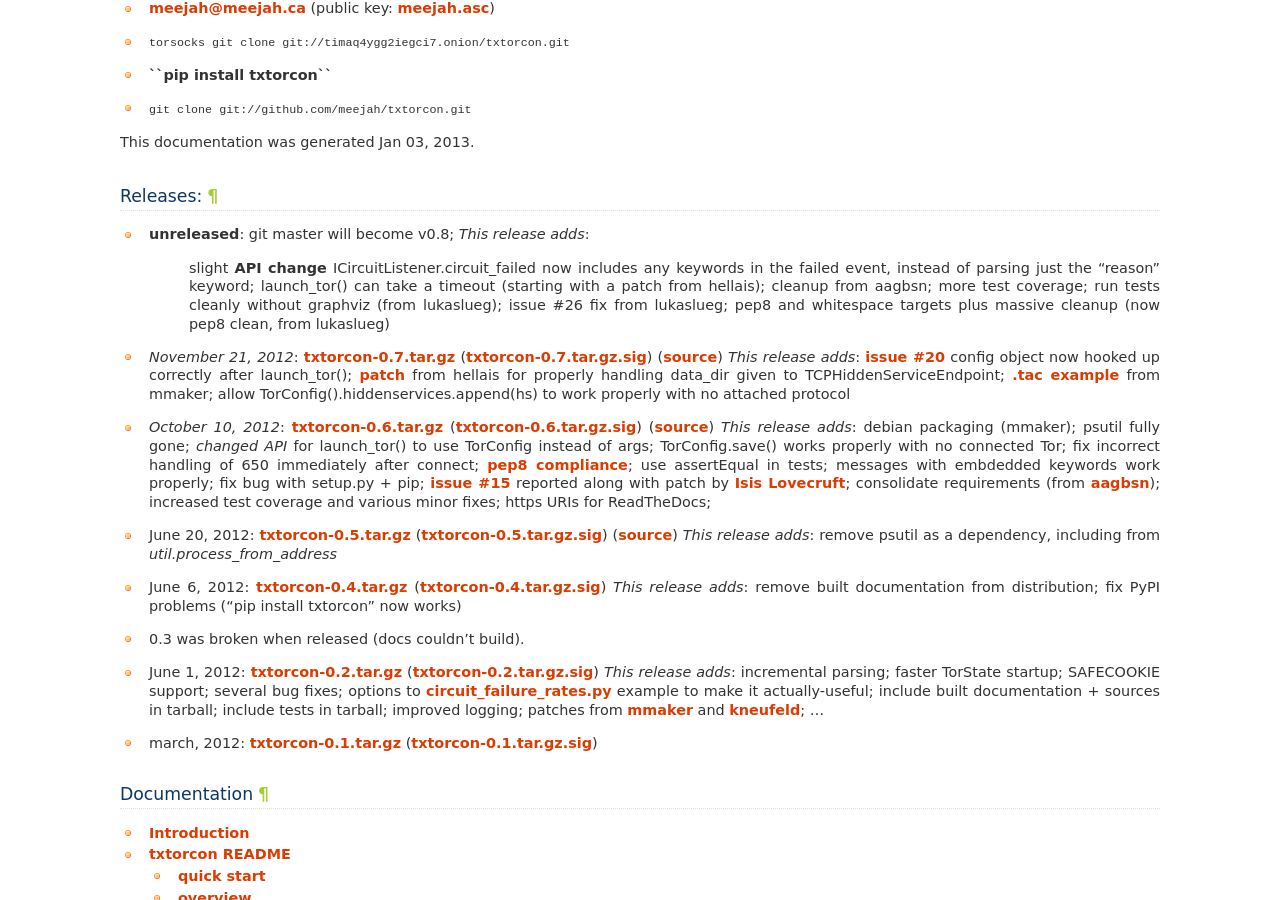
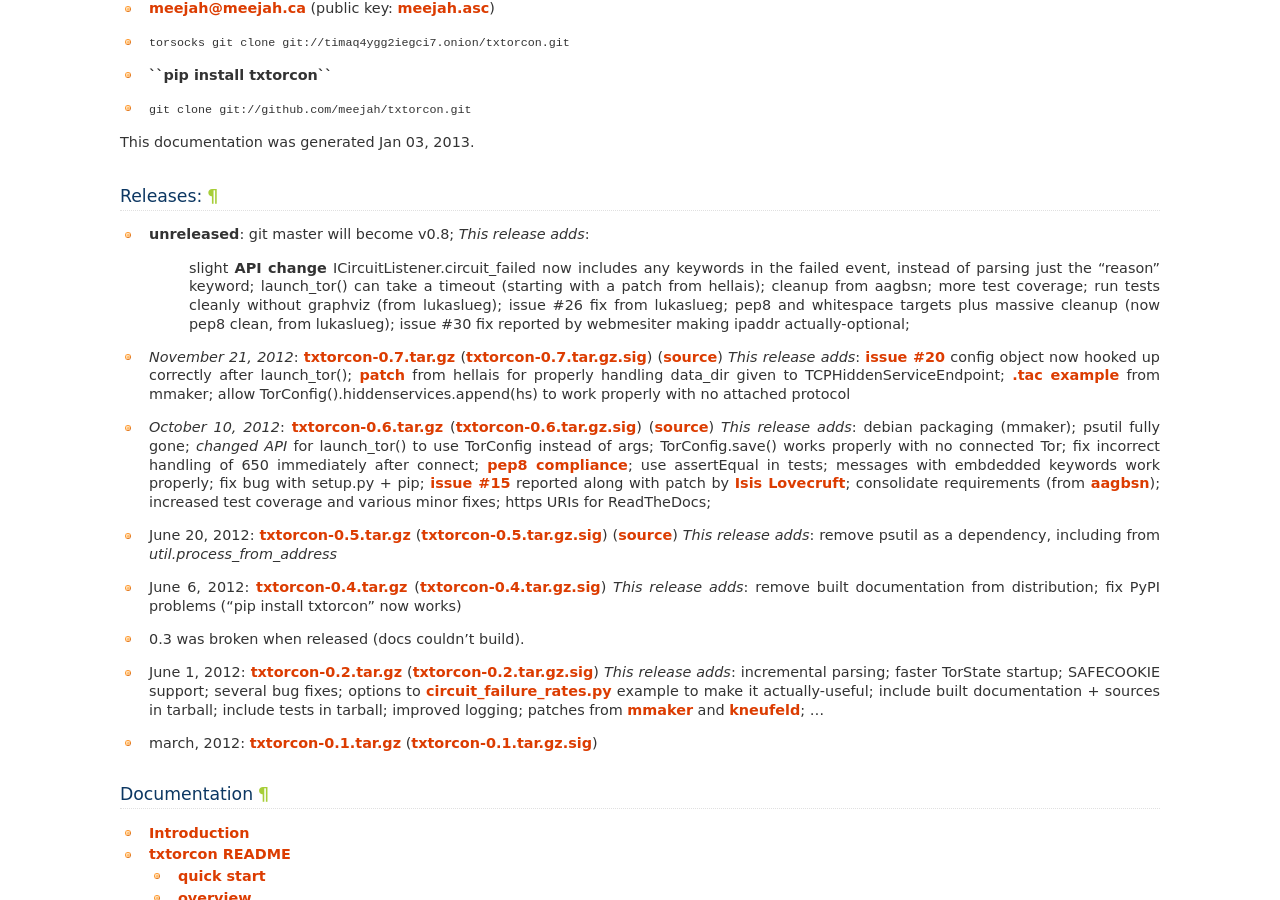
Before and after one commit to meejah/txtorcon, a Sphinx documentation site: the page built from docs/index.rst, in a window 1280 px wide and 900 px high, scrolled down 842 px. Built offline with Sphinx 7.4.7, drawn with Linux system fonts in a browser that asks for light colours.

Commit message:
note about issue #30 fix

```diff
--- a/docs/index.rst
+++ b/docs/index.rst
@@ -54,7 +54,8 @@
    more test coverage;
    run tests cleanly without graphviz (from lukaslueg);
    issue #26 fix from lukaslueg;
-   pep8 and whitespace targets plus massive cleanup (now pep8 clean, from lukaslueg)
+   pep8 and whitespace targets plus massive cleanup (now pep8 clean, from lukaslueg);
+   issue #30 fix reported by webmesiter making ipaddr actually-optional;
 
 - *November 21, 2012*: `txtorcon-0.7.tar.gz <https://timaq4ygg2iegci7.onion/txtorcon-0.7.tar.gz>`_ (`txtorcon-0.7.tar.gz.sig <https://timaq4ygg2iegci7.onion/txtorcon-0.7.tar.gz.sig>`_) (`source <https://github.com/meejah/txtorcon/tarball/v0.7>`_)
   *This release adds*:
```
